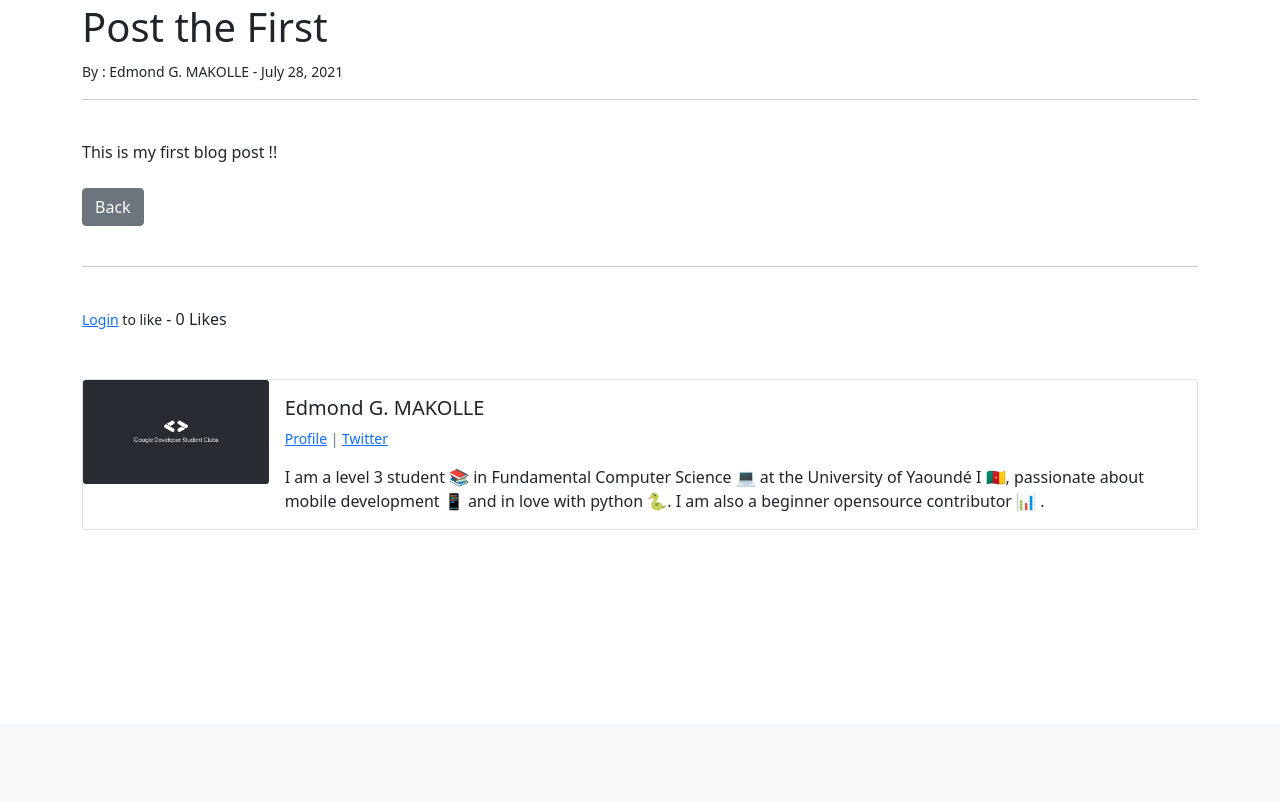
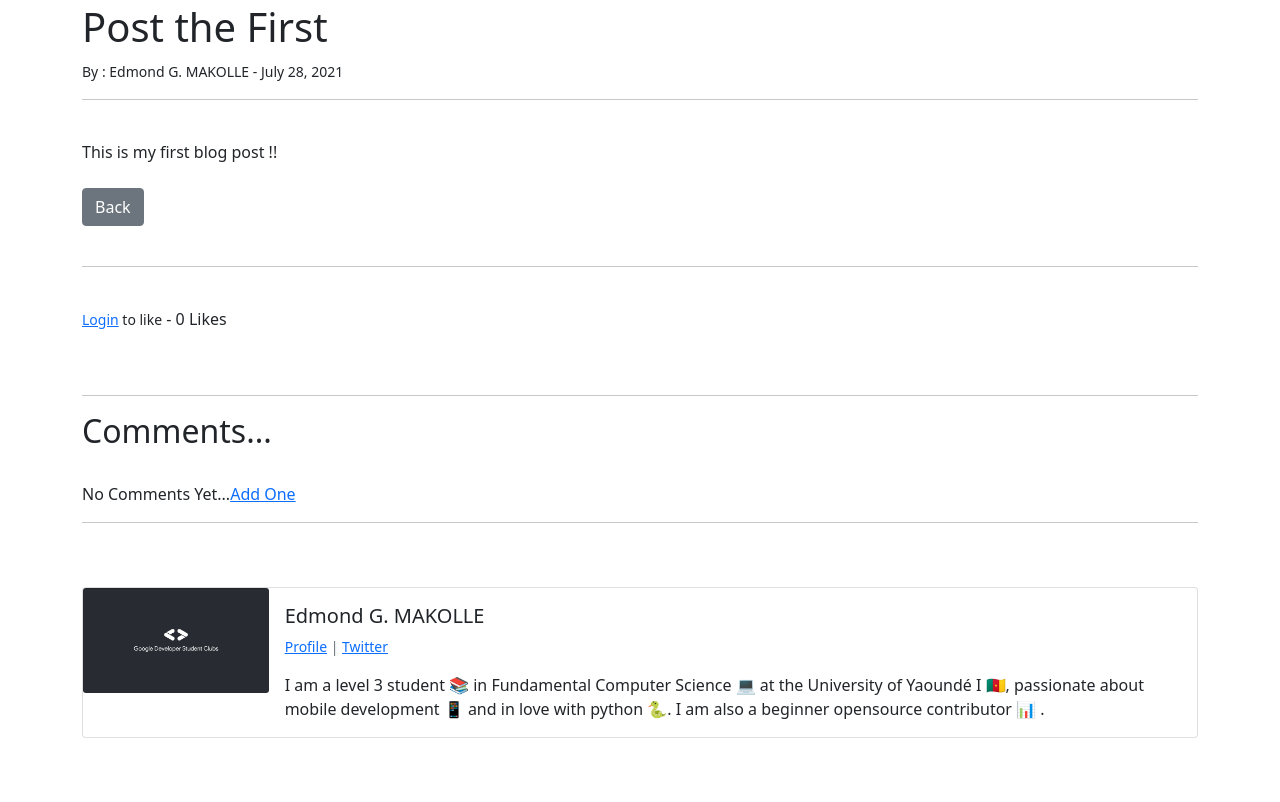
Before and after one commit to Edmond22-prog/Blog_with_Django, a Django app: page /article/1 in a window 1280 px wide. Shown: the part 77-879 px from the top of the page. Before the commit the page ends 607 px from the top, so only its background shows below. Run offline with Django 3.2, Linux system fonts and the light colour scheme; data comes from the database, SQL or seed files in the repository; both versions use the stored data as it was after the commit; some libraries are stand-ins or nearby versions.

Commit message:
codemy video #33

```diff
--- a/ablog/theblog/admin.py
+++ b/ablog/theblog/admin.py
@@ -1,7 +1,8 @@
 from django.contrib import admin
-from .models import Post, Category, Profile
+from .models import Comment, Post, Category, Profile
 
 # Register your models here.
 admin.site.register(Post)   # Action pour que le Poste soit accéssible sur la page d'administration
 admin.site.register(Category)   # Same
 admin.site.register(Profile)    # Same
+admin.site.register(Comment)    # Same
--- a/ablog/theblog/models.py
+++ b/ablog/theblog/models.py
@@ -38,7 +38,7 @@ class Post (models.Model):
     # Définition du titre d'un Poste (dans le blog) du côté de l'administration
     title = models.CharField(max_length=255)
     header_image = models.ImageField(blank=True, null=True, upload_to="images/")
-    # Choix de l'auteur du Poste du côté de l'administration
+    # Determine l'auteur du Poste du côté de l'administration
     author = models.ForeignKey(User, on_delete=models.CASCADE)
     # Espace de texte pour la description du Poste du coté de l'administration
     body = RichTextField(blank=True, null=True)
@@ -67,5 +67,18 @@ class Post (models.Model):
         return reverse("home")
 
 
+class Comment(models.Model):
+    # Determine le poste dont il est question
+    post = models.ForeignKey(Post, related_name="comments", on_delete=models.CASCADE)
+    # Determine le nom de la personne qui a fait le commentaire
+    name = models.CharField(max_length=255)
+    # Texte du commentaire
+    body = models.TextField()
+    date_added = models.DateTimeField(auto_now_add=True)
+
+
+    def __str__(self):
+        return '%s - %s' % (self.post.title, self.name)
+
 """ Après chaque action ici, il faut migrer, c-a-d 'python manage.py migrate' avant de lancer le serveur,
 pour sauvegarder dans la base de données. """
--- a/ablog/theblog/templates/article_details.html
+++ b/ablog/theblog/templates/article_details.html
@@ -67,7 +67,27 @@
         - {{ total_likes }} Likes
     </form>
     <br><br>
+    <hr>
 
+    <h2>Comments...</h2>
+    <br>
+    {% if not post.comments.all %}
+        No Comments Yet...<a href="#">Add One</a>
+
+    {% else %}
+        {% for comment in post.comments.all %}
+            <strong>
+                {{ comment.name }} - {{ comment.date_added }}
+            </strong>
+            <br>
+            {{ comment.body }}
+            <br><br>
+
+        {% endfor %}
+
+    {% endif %}
+    <hr>
+    <br><br>
     <!-- Carte de profil de l'auteur du poste -->
     <div class="card mb-3">
         <div class="row g-0">
```
Also changed, not shown: ablog/db.sqlite3, ablog/theblog/migrations/0010_comment.py (added).
